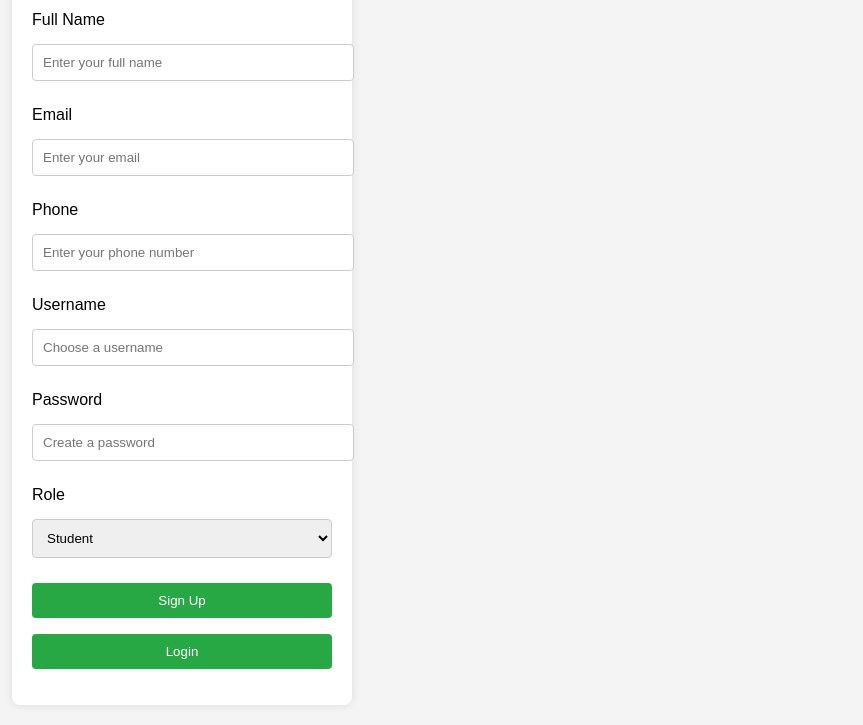
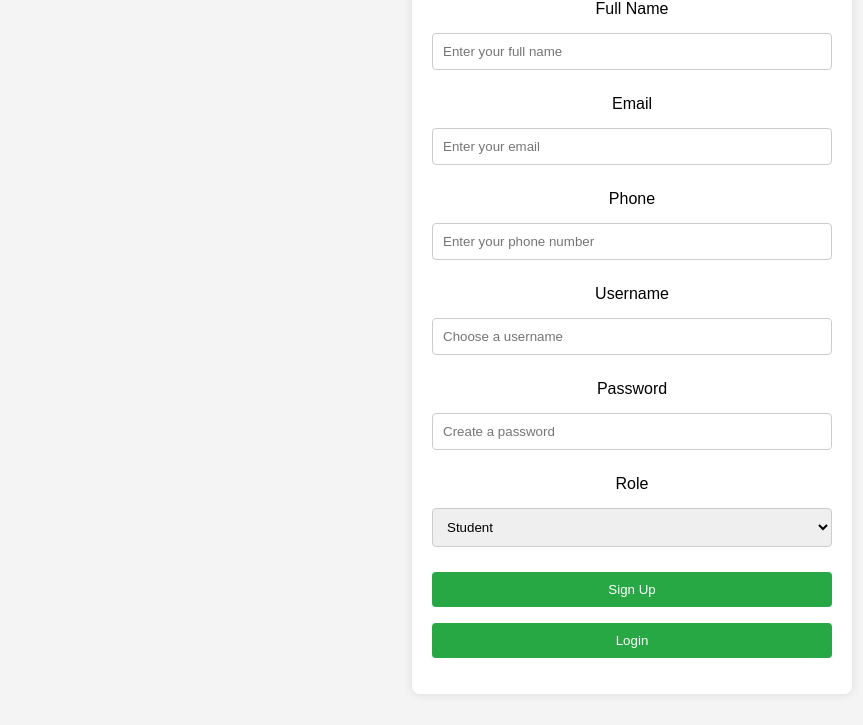
Before and after one commit to Neel901/collegedirectoryapp, a plain HTML site: page frontend/signup.html in a window 1280 px wide. Shown: the part 97-822 px from the top of the page, without its empty margins (8-871 px from the left). After the commit the page ends 800 px from the top, so only its background shows below. Drawn offline with Linux system fonts and the light colour scheme.

Commit message:
css improvements

```diff
--- a/frontend/css/signup-style.css
+++ /dev/null
@@ -1,65 +0,0 @@
-body {
-    font-family: Arial, sans-serif;
-    background-color: #f4f4f4;
-    display: flex;
-    justify-content: center;
-    align-items: center;
-    height: 100vh;
-    margin: 0;
-}
-
-.signup-container {
-    background-color: #fff;
-    padding: 20px;
-    border-radius: 8px;
-    box-shadow: 0 0 10px rgba(0, 0, 0, 0.1);
-    width: 300px;
-}
-
-.signup-container h2 {
-    text-align: center;
-    margin-bottom: 20px;
-}
-
-.form-group {
-    margin-bottom: 15px;
-}
-
-.form-group label {
-    display: block;
-    margin-bottom: 5px;
-}
-
-.form-group input,
-.form-group select {
-    width: 100%;
-    padding: 10px;
-    border: 1px solid #ccc;
-    border-radius: 4px;
-}
-
-.form-group select {
-    cursor: pointer;
-}
-
-.btn-signup {
-    width: 100%;
-    padding: 10px;
-    background-color: #28a745;
-    color: white;
-    border: none;
-    border-radius: 4px;
-    cursor: pointer;
-}
-
-.error-message {
-    color: red;
-    text-align: center;
-    margin-top: 10px;
-}
-
-.success-message {
-    color: green;
-    text-align: center;
-    margin-top: 10px;
-}
--- a/frontend/css/style.css
+++ b/frontend/css/style.css
@@ -1,9 +1,12 @@
-/* General Styling */
 body {
     font-family: Arial, sans-serif;
     background-color: #f4f4f4;
     margin: 0;
-    padding: 20px;
+    padding: 0;
+    height: 100vh;
+    display: flex;
+    justify-content: center;
+    align-items: center;
 }
 
 /* Admin Dashboard Styling */
@@ -98,16 +101,18 @@ body.login, body.signup {
     justify-content: center;
     align-items: center;
     height: 100vh;
-    background-color: #f4f4f4;
+    margin: 0;
+    padding: 0;
 }
 
 /* Login Form */
-.login-container {
+.login-container, .signup-container {
     background-color: white;
     padding: 20px;
     border-radius: 5px;
     box-shadow: 0 0 10px rgba(0, 0, 0, 0.1);
-    width: 300px;
+    width: 100%;
+    max-width: 400px;
     text-align: center;
 }
 
@@ -115,6 +120,7 @@ input, select {
     width: 100%;
     padding: 10px;
     margin: 10px 0;
+    box-sizing: border-box;
 }
 
 button {
@@ -155,7 +161,8 @@ button:hover {
     padding: 20px;
     border-radius: 8px;
     box-shadow: 0 0 10px rgba(0, 0, 0, 0.1);
-    width: 300px;
+    width: 100%;
+    max-width: 400px;
 }
 
 .signup-container h2 {
@@ -197,3 +204,11 @@ button:hover {
 .btn-signup:hover {
     background-color: #218838;
 }
+
+/* Responsive Form Design */
+@media (max-width: 768px) {
+    .login-container, .signup-container {
+        width: 100%;
+        max-width: 300px;
+    }
+}
--- a/frontend/js/login.js
+++ b/frontend/js/login.js
@@ -24,11 +24,8 @@ document.getElementById("loginForm").addEventListener("submit", async function(e
             console.log(data.userId)
             localStorage.setItem('userId', data.userId);
             successMessage.textContent = "Login Successful.";
-            // Redirect based on role
             if (role === "STUDENT") {
                 console.log("Login successful Student")
-                // window.location.replace("/student-dashboard.html")
-                // window.location.assign("student-dashboard.html")
                 window.location.href = "student-dashboard.html";
             } else if (role === "FACULTY_MEMBER") {
                 console.log("Login successful")
```
Also changed, not shown: frontend/admin-dashboard.html (+0 -1 lines), frontend/admin-delete-dashboard.html (deleted, +0 -30 lines), frontend/signup.html (+0 -1 lines).
